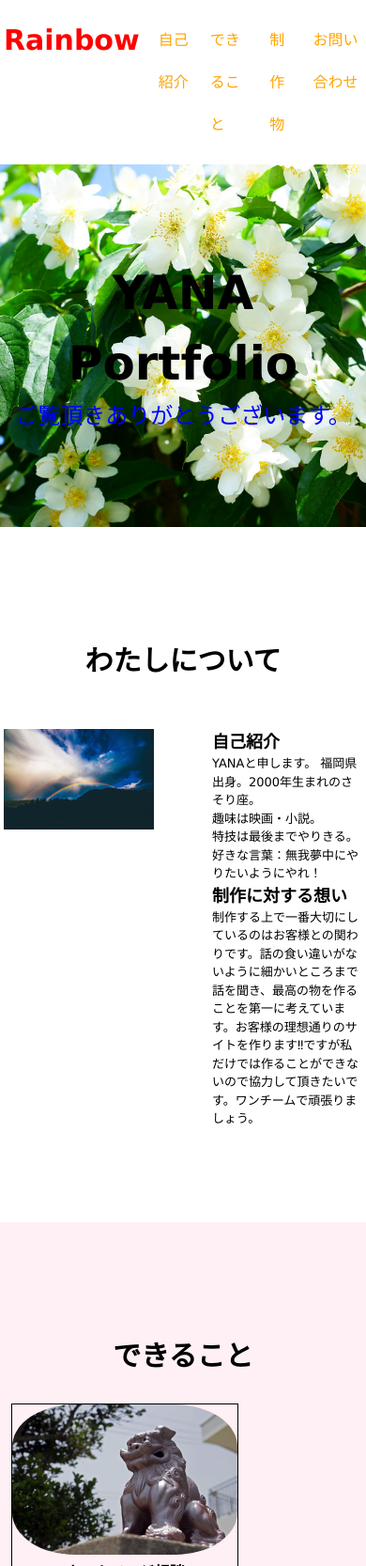
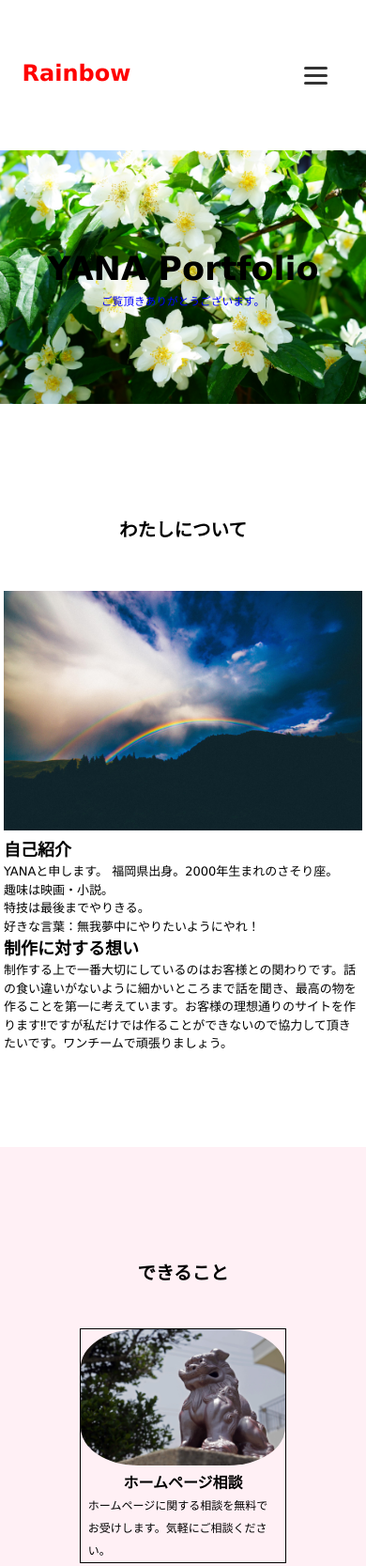
Before and after one commit to yana345/portfolio.github.io, a plain HTML site: page index.html in a window 390 px wide. Shown: the top 1667 px of the page at 94% size. Drawn offline with Linux system fonts and the light colour scheme.

Commit message:
Add files via upload

```diff
--- a/index.html
+++ b/index.html
@@ -10,18 +10,25 @@
 
 </head>
 <body>
-  <header>
-    <div class="header container">
-      <div class="header-left">
-        <h1 class="header-title"><a href="#">Rainbow</a></h1>
-      </div>
-      <div class="header-right">
-        <ul class="header-right-items">
-          <li class="header-right-item">自己紹介<a href="#"></a></li>
-          <li class="header-right-item">できること<a href="#"></a></li>
-          <li class="header-right-item">制作物<a href="#"></a></li>
-          <li class="header-right-item">お問い合わせ<a href="#"></a></li>
-        </ul>
+  <header class="header">
+    <!-- ヘッダーロゴ -->
+    <div class="inner header-inner">
+      <div class="logo">Rainbow</div>
+      <!-- ハンバーガーメニュー部分 -->
+      <div class="nav">
+        <!-- ハンバーガーメニューの表示・非表示を切り替えるチェックボックス -->
+        <input id="drawer_input" class="drawer_hidden" type="checkbox">
+        <!-- ハンバーガーアイコン -->
+        <label for="drawer_input" class="drawer_open"><span></span></label>
+        <!-- メニュー -->
+        <nav class="nav_content">
+          <ul class="nav_list">
+            <li class="nav_item"><a href="#about">わたしについて</a></li>
+            <li class="nav_item"><a href="#service">できること</a></li>
+            <li class="nav_item"><a href="#work">制作例</a></li>
+            <li class="nav_item"><a href="#contact">お問い合わせ</a></li>
+          </ul>
+        </nav>
       </div>
     </div>
   </header>
@@ -33,7 +40,7 @@
     </div>
   </section>
 
-  <section class="about">
+  <section id="about" class="about">
     <div class="inner">
      <h2 class="section-title">わたしについて</h2>
      <div class="about-box">
@@ -56,7 +63,7 @@
     </div>
   </section>
 
-  <section class="service">
+  <section id="service" class="service">
     <div class="inner">
      <h2 class="section-title">できること</h2>
      <div class="service-items">
@@ -79,7 +86,7 @@
     </div>
   </section>
 
-  <section class="work">
+  <section id="work" class="work">
     <div class="inner">
      <h2 class="section-title">制作例</h2>
      <div class="work-items">
@@ -91,7 +98,7 @@
     </div>
   </section>
 
-  <section class="contact">
+  <section id="contact" class="contact">
     <div class="inner-inner">
      <h2 class="section-title">お問い合わせ</h2>
      <p class="section-title-text">メール・Twitterよりお気軽にご相談くださいませ。</p>
--- a/style.css
+++ b/style.css
@@ -28,41 +28,52 @@ li {
 }
 .section-title {
  text-align: center;
- font-size: 30px;
+ font-size: 3vw;
  padding: 20px 0;
 }
 .section-title:hover {
   color: orange;
 }
-.header-title {
-  font-size: 30px;
+
+
+
+/*header*/
+.header-inner {
+  display: flex;
+  padding: 50px 0;
+  justify-content: space-between;
 }
-.header-title a {
-  color: red;
+#drawer_input {
+display: none;
 }
-.header-title a:hover {
+.nav_list {
+  display: flex;
+}
+.nav_item {
+  padding-left: 30px;
+}
+.nav_item a {
+  color: purple;
+  line-height: 57px;
+  font-weight: bold;
+}
+.nav_item a:hover {
+  color: orangered;
+}
+.logo {
+line-height: 57px;
+font-size: 29px;
+color: red;
+font-weight: bold;
+}
+.logo:hover {
   color: green;
 }
 
-/*header*/
-.header {
-  display: flex;
-  padding: 20px 0;
-}
-.header-right {
-margin-left: auto;
-}
-.header-right-items {
-  display: flex;
-}
-.header-right-item {
-padding-left: 20px;
-line-height: 45px;
-color: orange;
-}
-.header-right-item:hover {
-  color: purple;
-}
+
+
+
+
 
 /*top*/
 .top {
@@ -73,14 +84,14 @@ color: orange;
   text-align: center;
 }
 .top-title {
-font-size: 50px;
+font-size: 9vw;
 font-weight: bold;
 }
 .top-title:hover {
   color: yellow;
   }
 .top-text {
-  font-size: 24px;
+  font-size: 3vw;
   color: blue;
 }
 .top-text:hover {
@@ -181,3 +192,142 @@ font-weight: bold;
 .contact-text {
   font-size: 10px;
 }
+
+@media screen and (max-width: 600px) {
+  .header {
+    display: flex;
+    justify-content: space-between;
+    align-items: center;
+    padding: 0 20px;
+    background: #fff;
+  }
+
+  .logo {
+    font-size: 24px;
+  }
+
+  /* ここから下がハンバーガーメニューに関するCSS */
+
+  /* チェックボックスを非表示にする */
+  .drawer_hidden {
+    display: none;
+  }
+
+  /* ハンバーガーアイコンの設置スペース */
+  .drawer_open {
+    display: flex;
+    height: 60px;
+    width: 60px;
+    justify-content: center;
+    align-items: center;
+    position: relative;
+    z-index: 100;/* 重なり順を一番上にする */
+    cursor: pointer;
+  }
+
+  /* ハンバーガーメニューのアイコン */
+  .drawer_open span,
+  .drawer_open span:before,
+  .drawer_open span:after {
+    content: '';
+    display: block;
+    height: 3px;
+    width: 25px;
+    border-radius: 3px;
+    background: #333;
+    transition: 0.5s;
+    position: absolute;
+  }
+
+  /* 三本線の一番上の棒の位置調整 */
+  .drawer_open span:before {
+    bottom: 8px;
+  }
+
+  /* 三本線の一番下の棒の位置調整 */
+  .drawer_open span:after {
+    top: 8px;
+  }
+
+  /* アイコンがクリックされたら真ん中の線を透明にする */
+  #drawer_input:checked ~ .drawer_open span {
+    background: rgba(255, 255, 255, 0);
+  }
+
+  /* アイコンがクリックされたらアイコンが×印になように上下の線を回転 */
+  #drawer_input:checked ~ .drawer_open span::before {
+    bottom: 0;
+    transform: rotate(45deg);
+  }
+
+  #drawer_input:checked ~ .drawer_open span::after {
+    top: 0;
+    transform: rotate(-45deg);
+  }
+
+  /* メニューのデザイン*/
+  .nav_content {
+    width: 100%;
+    height: 100%;
+    position: fixed;
+    top: 0;
+    left: 100%; /* メニューを画面の外に飛ばす */
+    z-index: 99;
+    background: #fff;
+    transition: .5s;
+  }
+
+  /* メニュー黒ポチを消す */
+  .nav_list {
+    list-style: none;
+    text-align: center;
+    padding-top: 100px;
+  }
+  .nav_list li {
+    padding-bottom: 22px;
+  }
+
+  /* アイコンがクリックされたらメニューを表示 */
+  #drawer_input:checked ~ .nav_content {
+    left: 0;/* メニューを画面に入れる */
+  }
+  .nav_list {
+    display: block;
+  }
+
+  .top {
+    width: 100%;
+  }
+  .section-title {
+    font-size: 5vw;
+   }
+   .about-img img {
+height: 100%;
+   }
+   .service-items {
+     width: 70%;
+     margin: 0 auto;
+     display: block;
+   }
+   .service-item {
+     margin: 1.5rem;
+   }
+   .work-item {
+     width: 70%;
+     margin: 0 auto;
+     padding-bottom: 17px;
+   }
+   .work-list {
+     display: block;
+   }
+   .about-box {
+     display: block;
+   }
+   .about-img {
+     width: 100%;
+   }
+   .about-text-box {
+     width: 100%;
+     padding-left: 0;
+   }
+}
```
